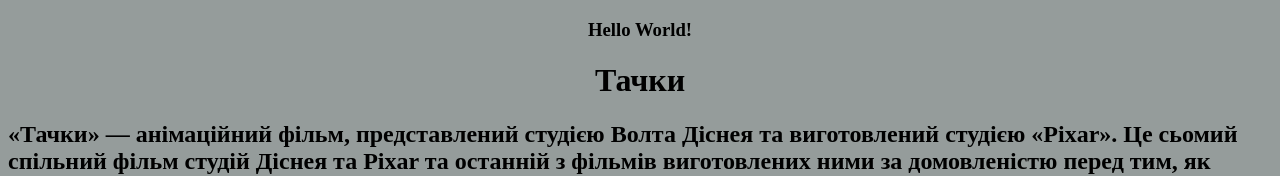
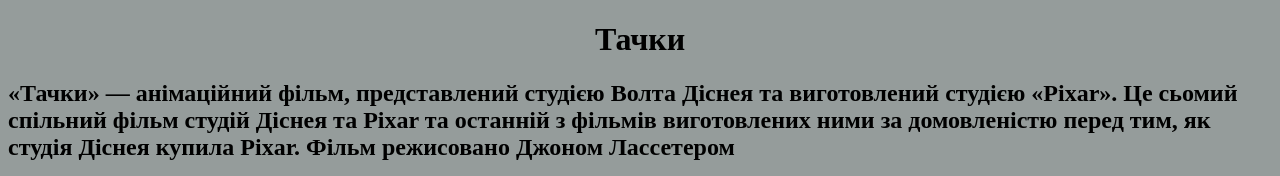
Before and after one commit to flusnuk/709-html, a plain HTML site: page index.html in a window 1280 px wide. Shown: the top 176 px of the page. Drawn offline with Linux system fonts and the light colour scheme; grey boxes are pictures that could not be loaded.

Commit message:
New Commit

```diff
--- a/index.html
+++ b/index.html
@@ -10,8 +10,6 @@
 </head>
 <body background-color: #959C9B;>
  <div id= "mainDiv">
-
-    <h3 align = "center">Hello World!</h3>
     <h1 align = "center">Тачки</h1>
        <h2>«Тачки» — анімаційний фільм, представлений студією Волта Діснея та
            виготовлений студією «Pixar». Це сьомий спільний фільм студій Діснея та
```
